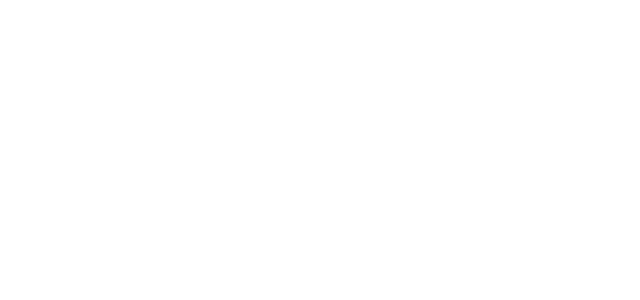
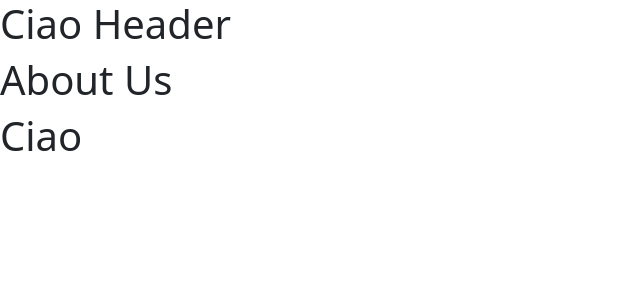
Before and after one commit to christian-matarazzo/react-router, a React (Vite) app: page /about-us in a window 1280 px wide. Shown: the top 300 px of the page, without its empty margins (0-640 px from the left). Built offline with nearby package versions, Linux system fonts and the light colour scheme.

Commit message:
add routing and components

```diff
--- a/src/App.jsx
+++ b/src/App.jsx
@@ -2,12 +2,25 @@
 import './App.css'
 import { BrowserRouter, Routes, Route } from 'react-router-dom'
 import axios from 'axios'
+import DefaultLayout from './layouts/DefaultLayout'
+import AboutUs from './pages/AboutUs'
+import Home from './pages/Home'
+import Shop from './pages/Shop'
 
 function App() {
 
   return (
     <>
+      <BrowserRouter>
+      <Routes>
+        <Route element={<DefaultLayout></DefaultLayout>}>
+        <Route path= "/" element={<Home />}></Route>
+        <Route path= "/about-us" element={<AboutUs />}></Route>
+        <Route path= "/shop" element= {<Shop />}></Route>
+        </Route>
 
+      </Routes>
+      </BrowserRouter>
     </>
   )
 }
--- /dev/null
+++ b/src/components/AppFooter.jsx
@@ -0,0 +1,5 @@
+export default function AppFooter() {
+    return(
+        <h1>Ciao</h1>
+    )
+}
--- /dev/null
+++ b/src/components/AppHeader.jsx
@@ -0,0 +1,5 @@
+export default function AppHeader() {
+    return(
+        <h1>Ciao Header</h1>
+    )
+}
--- /dev/null
+++ b/src/layouts/DefaultLayout.jsx
@@ -0,0 +1,13 @@
+import { Outlet } from "react-router-dom";
+import AppHeader from "../components/AppHeader";
+import AppFooter from "../components/AppFooter";
+
+export default function DefaultLayout() {
+    return(
+        <>
+        <AppHeader></AppHeader>
+        <Outlet></Outlet>
+        <AppFooter></AppFooter>
+        </>
+    )
+}
--- /dev/null
+++ b/src/pages/AboutUs.jsx
@@ -0,0 +1,8 @@
+
+export default function AboutUs() {
+    return(
+        <main>
+            <h1>About Us</h1>
+        </main>
+    )
+}
--- /dev/null
+++ b/src/pages/Home.jsx
@@ -0,0 +1,9 @@
+
+export default function Home() {
+    return (
+        <main>
+            <h1>Home</h1>
+        </main>
+
+    )
+}
--- /dev/null
+++ b/src/pages/Shop.jsx
@@ -0,0 +1,7 @@
+export default function Shop() {
+    return (
+        <main>
+            <h1>Shop</h1>
+        </main>
+    )
+}
```
Also changed, not shown: 1 other file (tests, documents, lock files or other folders).
